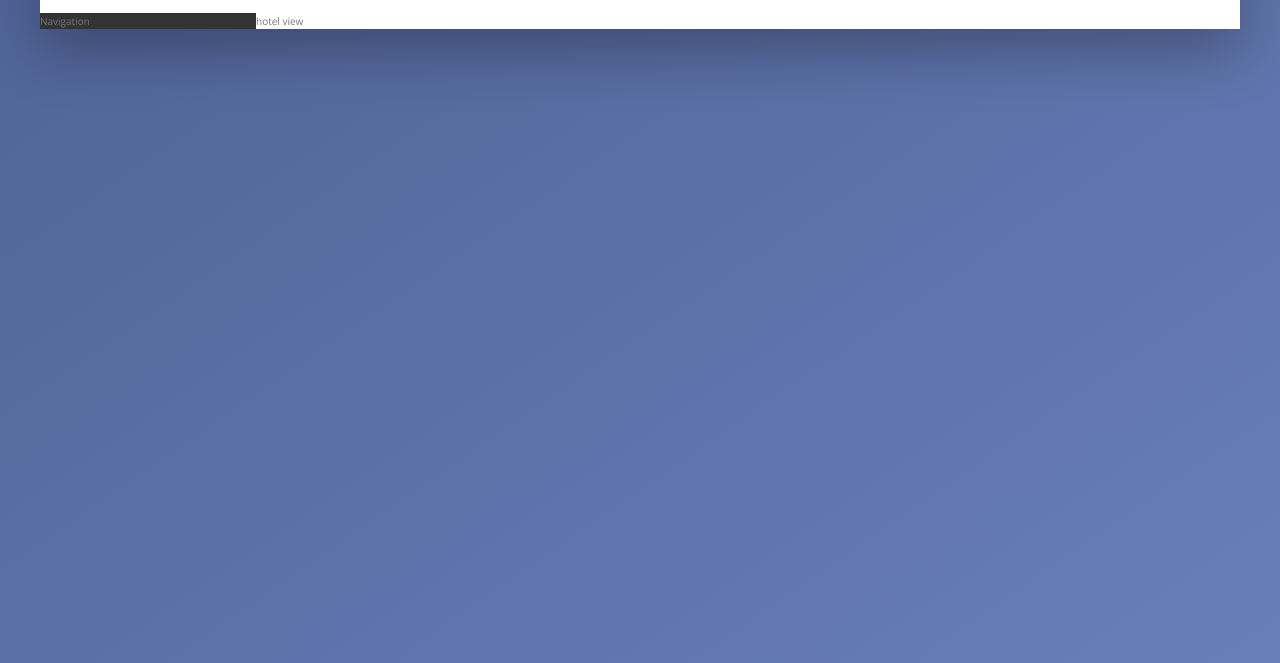
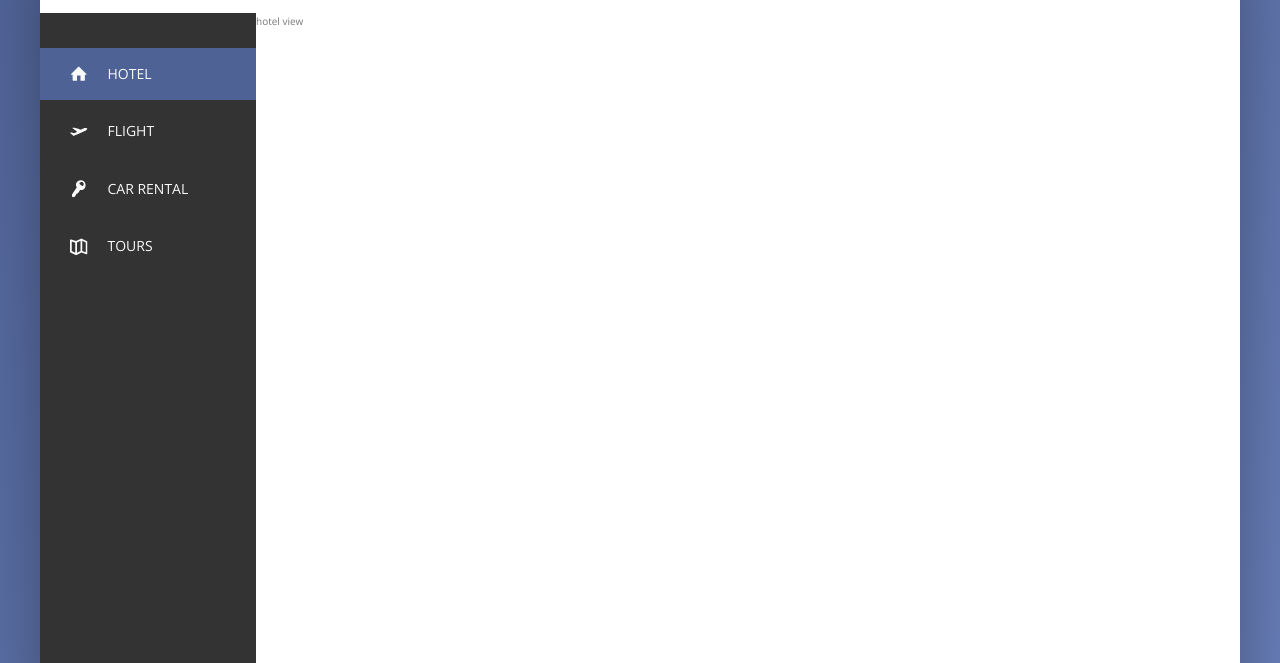
Before and after one commit to damyco/trillo, a website: page index.html in a window 1280 px wide. Shown: the part 137-800 px from the top of the page. Drawn offline with nearby package versions, Linux system fonts and the light colour scheme.

Commit message:
added side bar/navigation

```diff
--- a/index.html
+++ b/index.html
@@ -42,16 +42,58 @@
                     <span class="user-nav__notification">14</span>
                 </div>
                 <div class="user-nav__user">
-                   <img src="img/user.jpg" alt="User photo" class="user-nav__user-photo">
-                   <span class="user-nav__user-name">David</span>
+                    <img src="img/user.jpg" alt="User photo" class="user-nav__user-photo">
+                    <span class="user-nav__user-name">David</span>
                 </div>
             </nav>
         </header>
 
         <div class="content">
+
             <nav class="sidebar">
-                Navigation
+                <ul class="side-nav">
+
+                    <li class="side-nav__item side-nav__item--active">
+                        <a href="#" class="side-nav__link">
+                            <svg class="side-nav__icon">
+                                <use xlink:href="img/sprite.svg#icon-home"></use>
+                            </svg>
+                            <span>Hotel</span>
+                        </a>
+                    </li>
+                    <li class="side-nav__item">
+                        <a href="#" class="side-nav__link">
+                            <svg class="side-nav__icon">
+                                <use xlink:href="img/sprite.svg#icon-aircraft-take-off"></use>
+                            </svg>
+                            <span>Flight</span>
+                        </a>
+                    </li>
+                    <li class="side-nav__item">
+                        <a href="#" class="side-nav__link">
+                            <svg class="side-nav__icon">
+                                <use xlink:href="img/sprite.svg#icon-key"></use>
+                            </svg>
+                            <span>Car rental</span>
+                        </a>
+                    </li>
+                    <li class="side-nav__item">
+                        <a href="#" class="side-nav__link">
+                            <svg class="side-nav__icon">
+                                <use xlink:href="img/sprite.svg#icon-map"></use>
+                            </svg>
+                            <span>Tours</span>
+                        </a>
+                    </li>
+
+                </ul>
+                <div class="legal">
+                    &copy; 2018 by trillo. All rights reserved.
+                </div>
             </nav>
+
+
+
             <main class="hotel-view">
                 hotel view
             </main>
--- a/sass/components/_components.scss
+++ b/sass/components/_components.scss
@@ -31,6 +31,7 @@
       width: 93%;
       background-color: $color-grey-light-3;
       padding: 0.9rem 2rem;
+      border: 1px solid rgba($color-primary, 0.1);
     }
 
     &::-webkit-input-placeholder {
@@ -127,15 +128,11 @@
       align-items: center;
   }
 
-  &__user {
-  }
-
   &__user-photo {
     height: 3.75rem;
     border-radius: 50%;
     margin-right: 1.25rem;
   }
 
-  &__user-name {
-  }
+
 }
--- a/sass/layout/_hotel-view.scss
+++ b/sass/layout/_hotel-view.scss
@@ -1,5 +1,7 @@
 .hotel-view {
     background-color: $color-white;
 
+    height: 80rem; // test, remove
+
     flex: 1;
 }
--- a/sass/layout/_sidebar.scss
+++ b/sass/layout/_sidebar.scss
@@ -2,4 +2,78 @@
     background-color: $color-grey-dark-1;
 
     flex: 0 0 18%;    // flex-grow, flex-shrink, flex-basis
+
+    display: flex;
+    flex-direction: column;
+    justify-content: space-between;
 }
+
+
+.side-nav {
+    font-size: 1.4rem;
+    list-style: none;
+    margin-top: 3.5rem;
+
+    &__item {
+        position: relative;
+
+        &:not(:last-child) {
+            margin-bottom: .5rem;
+        }
+
+
+    }
+
+    &__item::before{
+        content: "";
+        position: absolute;
+        top: 0;
+        left: 0;
+        height: 100%;
+        width: 3px;
+        background-color: $color-primary;
+        transform: scaleY(0);
+        transition: transform .2s,
+                    width .4s cubic-bezier(1,0,0,1) .2s,
+                    background-color .15s;
+
+    }
+    &__item:hover::before,
+    &__item--active::before {
+        transform: scaleY(1);
+        width: 100%;
+    }
+
+    &__item:active::before {
+        background-color: $color-primary-light;
+    }
+
+    &__link:link,
+    &__link:visited {
+        color: $color-grey-light-1;
+        text-decoration: none;
+        text-transform: uppercase;
+        display: block;
+        padding: 1.5rem 3rem;
+
+        position: relative;
+        z-index: 10;
+        display: flex;
+        align-items: center; //center icons with links
+    }
+
+    &__icon {
+        width: 1.75rem;
+        height: 1.75rem;
+        margin-right: 2rem;
+        fill: currentColor; // currentColor = color of the parent element, also takes color from :hover state
+    }
+
+}
+
+.legal {
+    font-size: 1.2rem;
+    color: $color-grey-light-4;
+    text-align: center;
+    padding: 2.5rem;
+}
```
Also changed, not shown: css/style.css.
